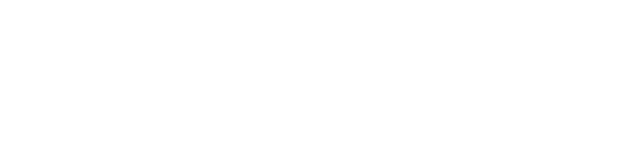
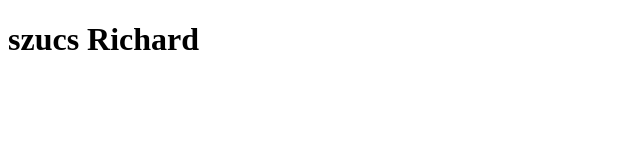
Before and after one commit to Csaba19999/GithubGyakorlatok, a plain HTML site: page index.html in a window 1280 px wide. Shown: the whole page, without its empty margins (0-640 px from the left). Drawn offline with Linux system fonts and the light colour scheme.

Commit message:
ricsiCommit

```diff
--- a/index.html
+++ b/index.html
@@ -4,9 +4,9 @@
     <meta charset="UTF-8">
     <meta http-equiv="X-UA-Compatible" content="IE=edge">
     <meta name="viewport" content="width=device-width, initial-scale=1.0">
-    <title>Document</title>
+    <title>Szucs Richard</title>
 </head>
 <body>
-
+    <h1>szucs Richard</h1>
 </body>
 </html>
```
